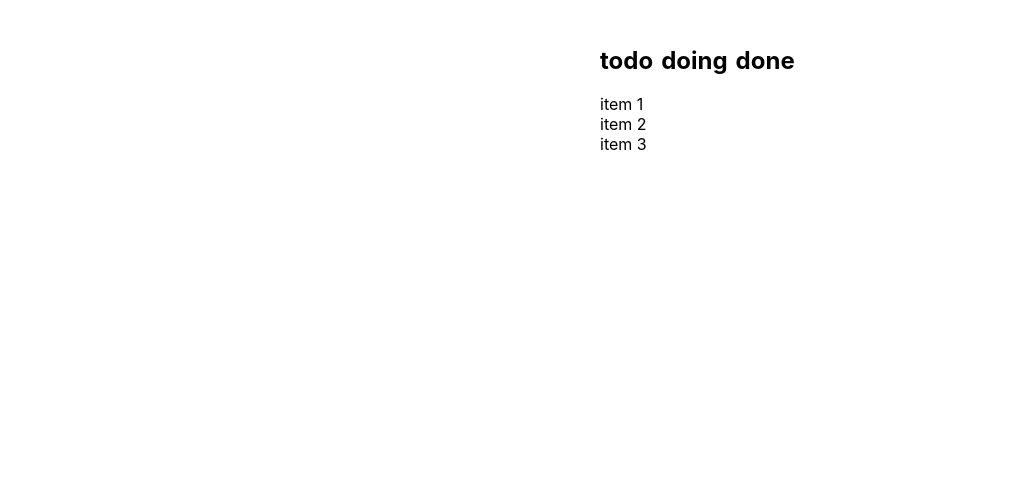
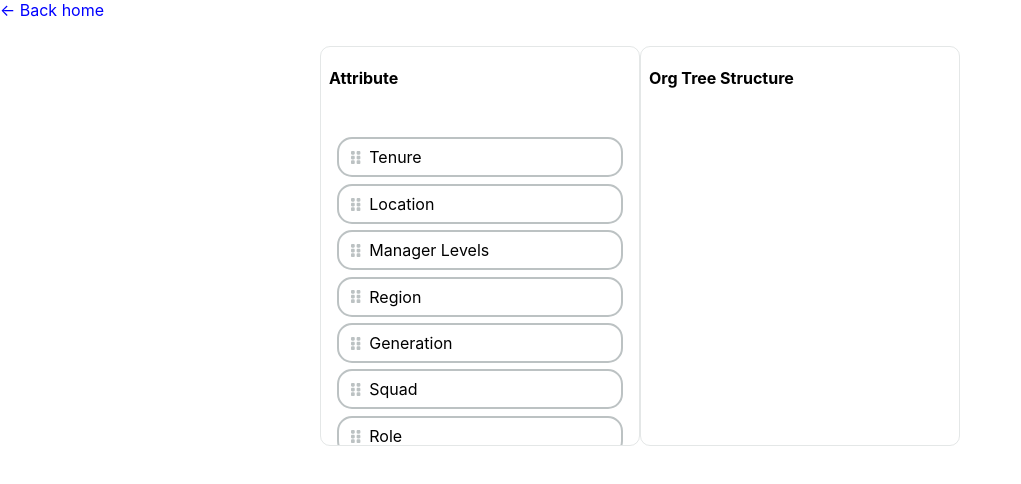
Before and after one commit to Junfengou/Drag-n-drop, a Next.js app: page /dragndrop_2 in a window 1280 px wide. Shown: the top 484 px of the page, without its empty margins (0-1021 px from the left). Built offline with nearby package versions, Linux system fonts and the light colour scheme.

Commit message:
Added font awesome

```diff
--- a/components/MultiDragnDrop.js
+++ b/components/MultiDragnDrop.js
@@ -1,21 +1,24 @@
 import React, {useState} from 'react'
 import styled from 'styled-components'
 import {DragDropContext, Droppable, Draggable} from 'react-beautiful-dnd'
+import { FontAwesomeIcon } from '@fortawesome/react-fontawesome'
+import { faGripVertical } from '@fortawesome/free-solid-svg-icons'
+import Link from 'next/link';
 
 function MultiDragnDrop() { // App.tsx
 const initialColumns = {
-    todo: {
-      id: 'todo',
-      list: ['item 1', 'item 2', 'item 3']
+    Attribute: {
+      id: 'Attribute',
+      list: ['Tenure', 'Location', 'Manager Levels', 'Region', 'Generation', 'Squad', 'Role']
     },
-    doing: {
-      id: 'doing',
+    OrgTree: {
+      id: 'OrgTree',
       list: []
     },
-    done: {
-      id: 'done',
-      list: []
-    }
+    // Preview: {
+    //   id: 'Preview',
+    //   list: []
+    // }
   }
 const [columns, setColumns] = useState(initialColumns)
 const onDragEnd = ({ source, destination }) => {
@@ -87,6 +90,10 @@ const onDragEnd = ({ source, destination }) => {
   }
 
   return (
+    <>
+        <Link href="/">
+            <a style={{color: 'blue'}}>{`<-`} Back home</a>
+        </Link>
         <DragDropContext onDragEnd={onDragEnd}>
             <Wrapper>
                 {Object.values(columns).map(col => (
@@ -94,6 +101,7 @@ const onDragEnd = ({ source, destination }) => {
                 ))}
             </Wrapper>
         </DragDropContext>
+    </>
   )
 }
 
@@ -103,28 +111,20 @@ const Column = ({ col: { list, id } }) => {
     return(
         <Droppable droppableId={id}>
             {provided => (
-        <div
-          style={{
-            display: 'flex',
-            flexDirection: 'column',
-          }}
-          >
-          <h2>{id}</h2>
-          <div
-            style={{
-              display: 'flex',
-              flexDirection: 'column',
-              minHeight: '120px'
-            }}
+                <ColumnWrapper>
+                    <ColumnWrapperTitle>
+                        <h4>{id == 'OrgTree' ? 'Org Tree Structure' : id}</h4>
+                    </ColumnWrapperTitle>
+
+                    <ColumnWrapperContainer
                         {...provided.droppableProps}
-            ref={provided.innerRef}
-          >
+                        ref={provided.innerRef} >
                         {list.map((text, index) => (
                             <Item key={text} text={text} index={index} />
                         ))}
                         {provided.placeholder}
-          </div>
-        </div>
+                    </ColumnWrapperContainer>
+                </ColumnWrapper>
             )}
         </Droppable>
     )
@@ -134,13 +134,14 @@ const Item = ({text, index}) => {
     return(
         <Draggable draggableId={text} index={index}>
             {provided => (
-                <div
+                <ItemWrapper
                     ref={provided.innerRef}
                     {...provided.draggableProps}
                     {...provided.dragHandleProps}
                 >
-                {text}
-                </div>
+                    <div><FontAwesomeIcon icon={faGripVertical} style={{color: 'rgba(122, 134, 135, 0.5)', fontSize: 15}} /></div>
+                    <div style={{width: '90%'}} >{text}</div>
+                </ItemWrapper>
             )}
         </Draggable>
     )
@@ -148,9 +149,53 @@ const Item = ({text, index}) => {
 
 const Wrapper = styled.div`
     display: grid;
-    grid-template-columns: 1fr 1fr 1fr;
+    grid-template-columns: 1fr 1fr;
+    justify-items: center;
+    align-items: center;
     margin: 1.6rem auto;
-    width: 80px;
-    gap: 8px;
+    width: 50%;
 
 `
+
+const ColumnWrapper = styled.div`
+     border: solid 1px rgba(122, 134, 135, 0.2);
+     border-radius: 10px;
+     display: flex;
+     justify-content: center;
+     align-items: center;
+     flex-direction: column;
+     width: 20rem;
+     height: 50vh;
+`
+const ColumnWrapperTitle = styled.div`
+    height: 20%;
+    width: 100%;
+
+    h4 {
+        padding-left: 0.5rem;
+    }
+`
+
+const ColumnWrapperContainer = styled.div`
+    display: flex;
+    flex-direction: column;
+    /* min-height: 7.5rem; */
+    /* border: solid 2px pink; */
+    border-bottom-left-radius: 10px;
+    border-bottom-right-radius: 10px;
+    padding: 0.5rem 1rem;
+    width: 100%;
+    height: 80%;
+    overflow-y: scroll;
+`
+
+const ItemWrapper = styled.div`
+    border: solid 2px rgba(122, 134, 135, 0.5);
+    padding: 0.5rem;
+    margin-top: 0.2rem;
+    margin-bottom: 0.2rem;
+    border-radius: 15px;
+    display: flex;
+    justify-content: space-around;
+    align-items: center;
+`
--- a/package.json
+++ b/package.json
@@ -9,6 +9,9 @@
     "lint": "next lint"
   },
   "dependencies": {
+    "@fortawesome/fontawesome-svg-core": "^6.1.1",
+    "@fortawesome/free-solid-svg-icons": "^6.1.1",
+    "@fortawesome/react-fontawesome": "^0.1.18",
     "next": "12.1.6",
     "react": "18.1.0",
     "react-beautiful-dnd": "^13.1.0",
--- a/pages/index.js
+++ b/pages/index.js
@@ -22,11 +22,11 @@ export default function Home() {
 
         <div className={styles.grid}>
 
-          <NavButton>
+          {/* <NavButton>
             <Link href="/dragndrop_1">
               <a><h5>Drag n drop {`->`}</h5></a>
             </Link>
-          </NavButton>
+          </NavButton> */}
 
           <NavButton>
             <Link href="/dragndrop_2">
```
Also changed, not shown: 1 other file (tests, documents, lock files or other folders). Lines whose indentation alone changed are shown as unchanged.
